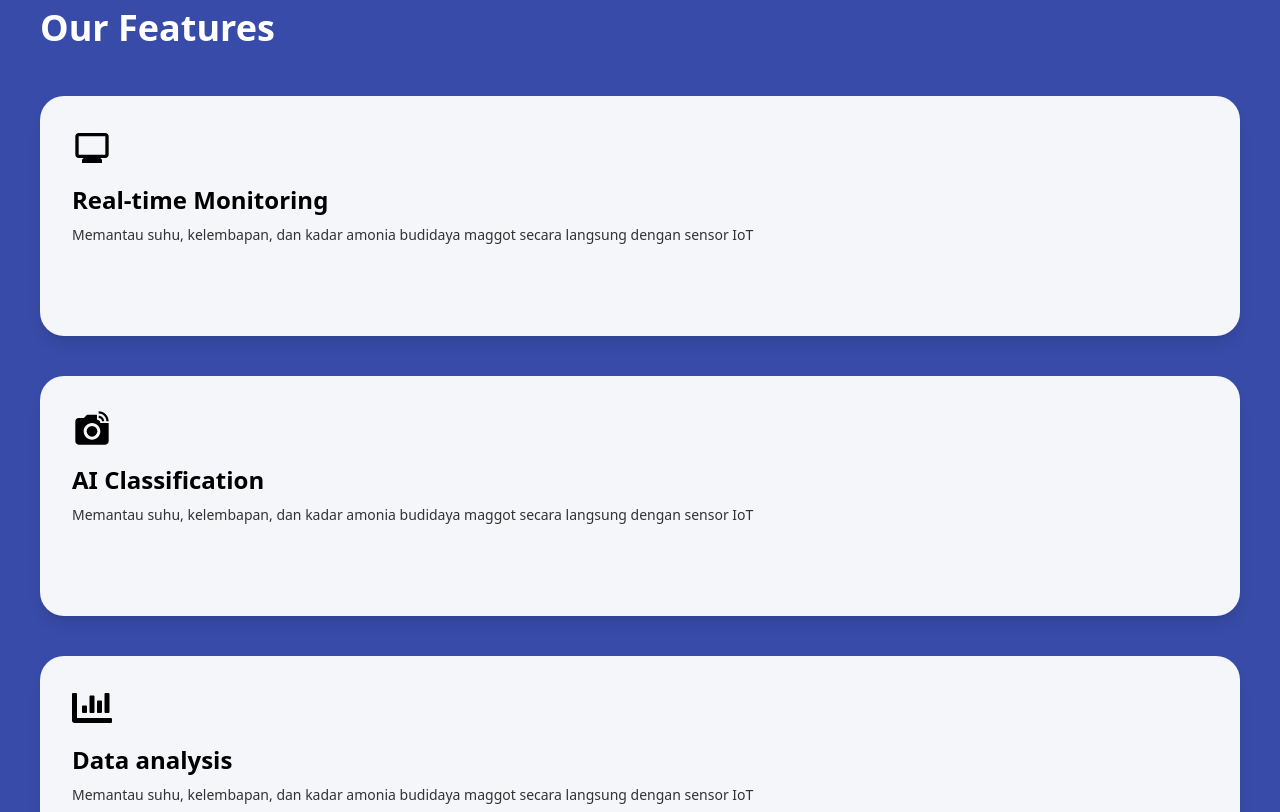
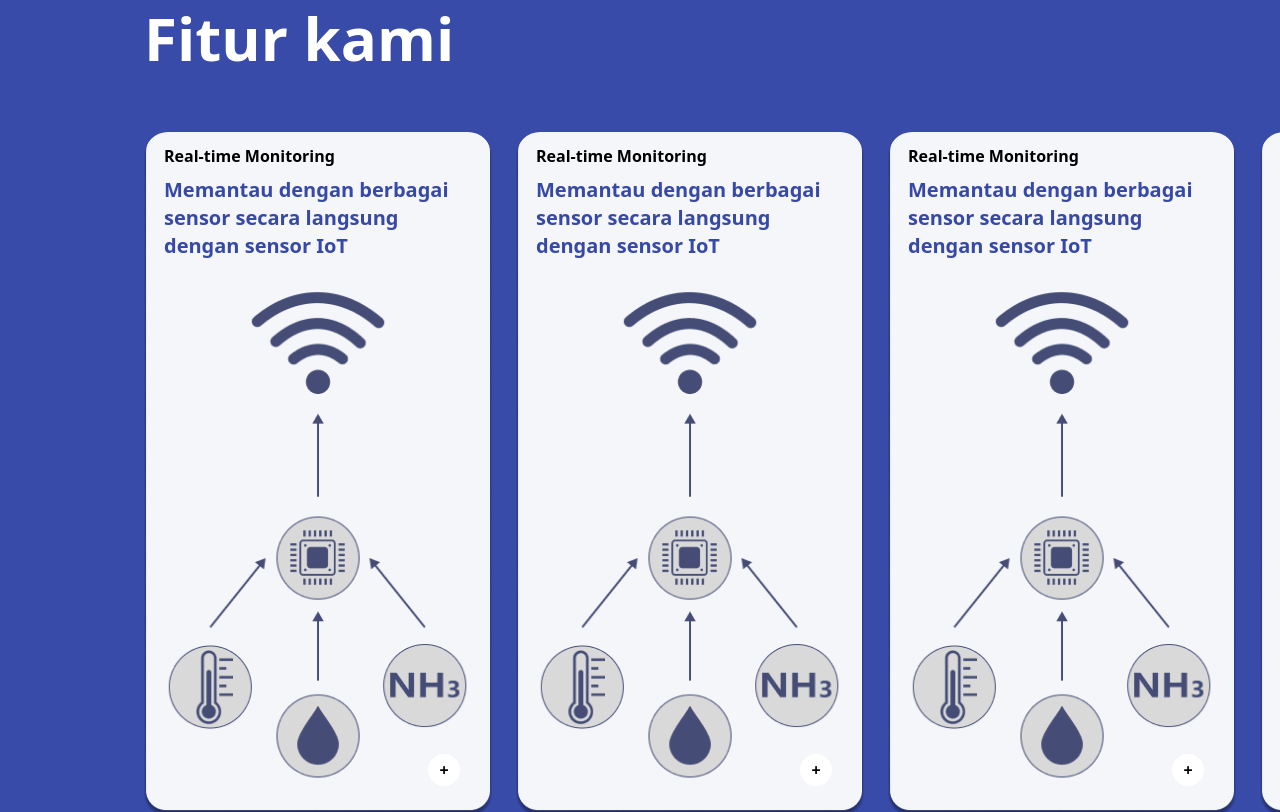
Before and after one commit to patuyyy/decommoir, a React (Vite) app in the folder frontend/: page / in a window 1280 px wide. Shown: the part 940-1752 px from the top of the page. Built offline with nearby package versions, Linux system fonts and the light colour scheme.

Commit message:
Adding some home page features

```diff
--- a/frontend/src/components/home_components/FeatureCard.jsx
+++ b/frontend/src/components/home_components/FeatureCard.jsx
@@ -1,15 +1,27 @@
-import { FiMonitor } from "react-icons/fi";
+export default function FeatureCard({ title, description, bgImage }) {
+    return (
+        <div
+            className={`
+                w-full h-full rounded-3xl p-8 flex flex-col justify-between
+                ${bgImage ? '' : 'bg-white'}
+            `}
+            style={bgImage ? {
+                backgroundImage: `url(${bgImage})`,
+                backgroundSize: "cover",
+                backgroundPosition: "center",
+                backgroundRepeat: "no-repeat",
+            } : {}}
+        >
+            <div className="relative z-10">
+                <h3 className="text-md font-bold mb-2 -mt-5 -ml-3 text-black">{title}</h3>
+                <p className="text-blue-custom text-xl -ml-3 font-semibold">{description}</p>
+            </div>
 
-export default function FeatureCard({ icon: Icon = FiMonitor, title, description }) {
-  return (
-    <div className="bg-[#F5F6FA] backdrop-blur-md rounded-3xl p-8 shadow-lg w-full h-[240px] flex flex-col items-start justify-start transition-all hover:scale-[1.03] hover:shadow-xl cursor-pointer">
-      <Icon size={40} className="text-black mb-4" />
-
-      <h3 className="text-2xl font-bold text-black mb-2">{title}</h3>
-
-      <p className="text-black/80 text-sm leading-relaxed">
-        {description}
-      </p>
-    </div>
-  );
+            <div className="flex justify-end mt-4 relative z-10">
+                <div className="w-8 h-8 rounded-full bg-white text-black flex items-center justify-center font-bold">
+                    +
+                </div>
+            </div>
+        </div>
+    );
 }
--- a/frontend/src/components/home_components/Features.jsx
+++ b/frontend/src/components/home_components/Features.jsx
@@ -1,35 +1,78 @@
 import FeatureCard from "./FeatureCard";
-import { MdMonitor, MdLinkedCamera  } from "react-icons/md";
+import { MdMonitor, MdLinkedCamera } from "react-icons/md";
 import { FaChartBar } from "react-icons/fa";
+import FeatureCard1 from "../../assets/FeatureCard1.png"
 
 export default function Home2() {
     return (
-        <section className="w-full min-h-screen py-20 bg-[#384BA8] px-10 items-center justify-center flex flex-col">
+        <section className="w-full min-h-screen py-20 bg-[#384BA8] items-center justify-center flex flex-col">
 
-            <div className="max-w-7xl mx-auto">
-                <h2 className="text-4xl font-bold text-white mb-12 text-left">
-                    Our Features
+            <div className="w-full">
+                <h2 className="text-6xl ml-12 mb-16 md:ml-36 text-white font-semibold">
+                    Fitur kami
                 </h2>
-                <div className="flex flex-wrap gap-10 justify-center">
+            </div>
+
+            <div className="w-full overflow-x-auto no-scrollbar">
+                <div className="flex gap-6 pl-12 md:pl-36 flex-nowrap pb-4 min-w-max">
+
+                    <div className="max-w-[348px] h-[686px]">
                         <FeatureCard
-                        icon={MdMonitor}
                             title="Real-time Monitoring"
-                        description="Memantau suhu, kelembapan, dan kadar amonia budidaya maggot secara langsung dengan sensor IoT"
+                            description="Memantau dengan berbagai sensor secara langsung dengan sensor IoT"
+                            bgImage={FeatureCard1}
                         />
+                    </div>
+
+                    <div className="max-w-[348px] h-[686px]">
                         <FeatureCard
-                        icon={MdLinkedCamera}
-                        title="AI Classification"
-                        description="Memantau suhu, kelembapan, dan kadar amonia budidaya maggot secara langsung dengan sensor IoT"
+                            title="Real-time Monitoring"
+                            description="Memantau dengan berbagai sensor secara langsung dengan sensor IoT"
+                            bgImage={FeatureCard1}
                         />
+                    </div>
+
+                    <div className="max-w-[348px] h-[686px]">
                         <FeatureCard
-                        icon={FaChartBar}
-                        title="Data analysis"
-                        description="Memantau suhu, kelembapan, dan kadar amonia budidaya maggot secara langsung dengan sensor IoT"
+                            title="Real-time Monitoring"
+                            description="Memantau dengan berbagai sensor secara langsung dengan sensor IoT"
+                            bgImage={FeatureCard1}
+                        />
+                    </div>
+
+                    <div className="max-w-[348px] h-[686px]">
+                        <FeatureCard
+                            title="Real-time Monitoring"
+                            description="Memantau dengan berbagai sensor secara langsung dengan sensor IoT"
+                            bgImage={FeatureCard1}
+                        />
+                    </div>
+
+                    <div className="max-w-[348px] h-[686px]">
+                        <FeatureCard
+                            title="Real-time Monitoring"
+                            description="Memantau dengan berbagai sensor secara langsung dengan sensor IoT"
+                            bgImage={FeatureCard1}
+                        />
+                    </div>
+
+                    <div className="max-w-[348px] h-[686px]">
+                        <FeatureCard
+                            title="Real-time Monitoring"
+                            description="Memantau dengan berbagai sensor secara langsung dengan sensor IoT"
+                            bgImage={FeatureCard1}
+                        />
+                    </div>
+
+                    <div className="max-w-[348px] h-[686px]">
+                        <FeatureCard
+                            title="Real-time Monitoring"
+                            description="Memantau dengan berbagai sensor secara langsung dengan sensor IoT"
+                            bgImage={FeatureCard1}
                         />
                     </div>
                 </div>
+            </div>
         </section>
-
-
     );
 }
--- a/frontend/src/components/home_components/HomeNavbar.jsx
+++ b/frontend/src/components/home_components/HomeNavbar.jsx
@@ -41,7 +41,7 @@ export default function HomeNavbar() {
   const activeClass =
     "text-blue-custom bg-blue-100 px-4 py-2 rounded-md transition-all duration-200";
   const defaultClass =
-    "hover:text-blue-custom hover:bg-blue-100 px-4 py-2 rounded-md transition-all duration-200";
+    "hover:text-blue-custom px-4 py-2 rounded-md transition-all duration-200";
 
   return (
     <nav
--- a/frontend/src/index.css
+++ b/frontend/src/index.css
@@ -1,3 +1,13 @@
 @tailwind base;
 @tailwind components;
 @tailwind utilities;
+
+.no-scrollbar::-webkit-scrollbar {
+  width: 0px;
+  height: 0px;
+}
+
+.no-scrollbar {
+  scrollbar-width: none;
+  -ms-overflow-style: none;
+}
```
Also changed, not shown: frontend/src/assets/FeatureCard1.png (added), 1 other file (tests, documents, lock files or other folders). Lines whose indentation alone changed are shown as unchanged.
